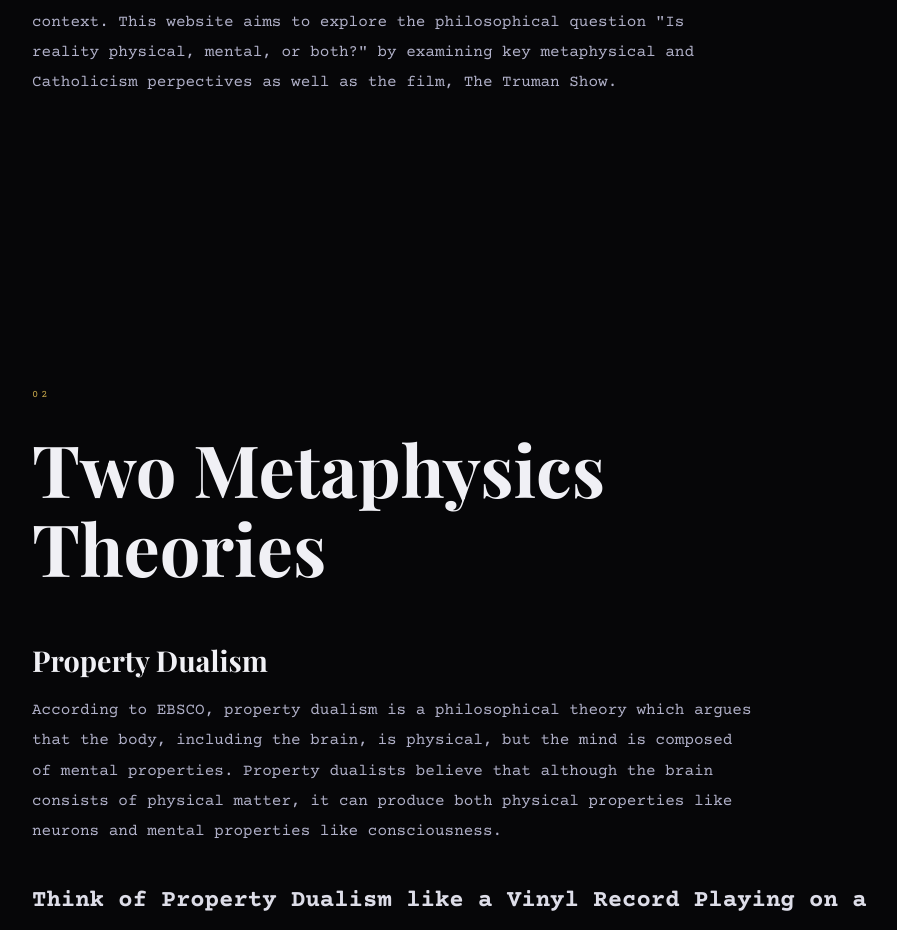
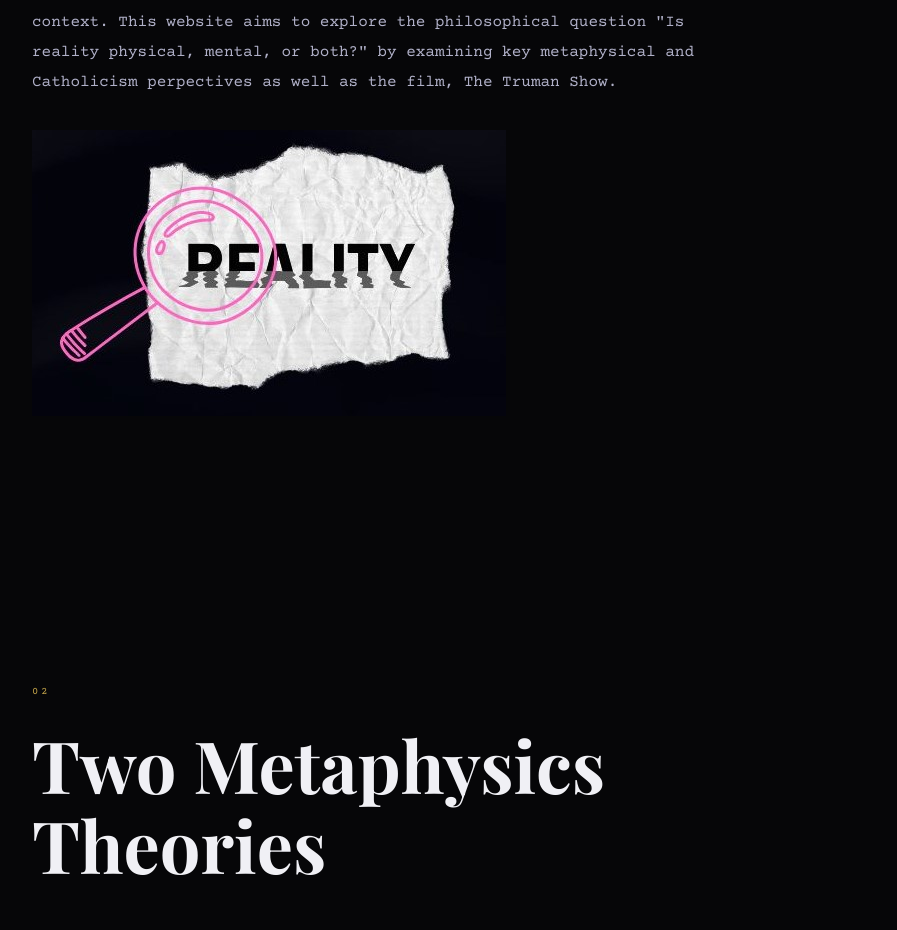
Before and after one commit to robdunc/philproj, a plain HTML site: page index.html in a window 1280 px wide. Shown: the part 1304-2234 px from the top of the page, without its empty margins (190-1087 px from the left). Drawn offline with nearby package versions, Linux system fonts and the light colour scheme; a web font is replaced by a local one.

Commit message:
Update index.html

```diff
--- a/index.html
+++ b/index.html
@@ -590,6 +590,7 @@
    these theories should be reconsidered and interpreted within a modern context. This website aims to explore the philosophical question "Is reality physical, mental, or both?" by examining key metaphysical and Catholicism perpectives
    as well as the film, The Truman Show.
   </p>
+  <img src="/hero-image4.png.jpg"/>
 </section>
 
 <!-- THEORIES -->
```
